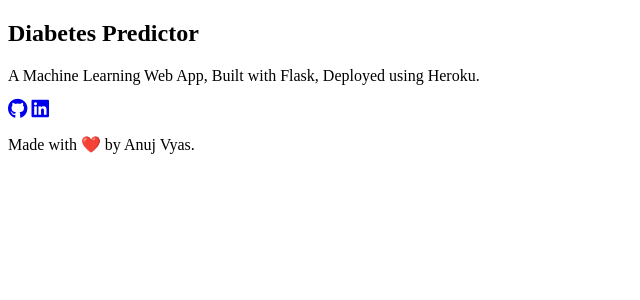
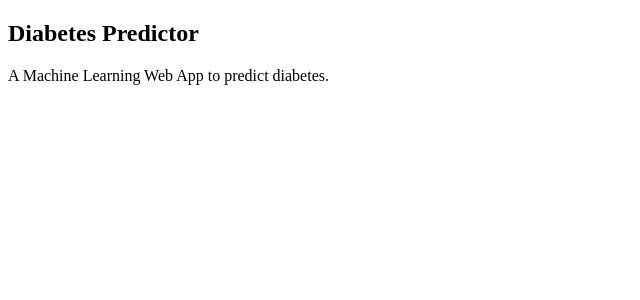
Before and after one commit to reddy26lc/Machine-Learning-Projects, a Flask app: template Diabetes Predictor/templates/results.html in a window 1280 px wide. Shown: the top 300 px of the page, without its empty margins (0-640 px from the left). Run offline with Flask 2, Linux system fonts and the light colour scheme; the template is opened without the code that fills it, so the values that code supplies are empty; parts of the project's set-up code (start-up, migrations or seed data) failed here and were passed over; some libraries are stand-ins or nearby versions.

Commit message:
Update results.html

```diff
--- a/Diabetes Predictor/templates/results.html
+++ b/Diabetes Predictor/templates/results.html
@@ -17,7 +17,7 @@
 		<div class="container">
             <h2 class='container-heading'><span class="heading_font">Diabetes Predictor</span></h2>
             <div class='description'>
-    			<p>A Machine Learning Web App, Built with Flask, Deployed using Heroku.</p>
+    			<p>A Machine Learning Web App to predict diabetes.</p>
     		</div>
     	</div>
 
@@ -28,18 +28,8 @@
 				<img class="gif" src="{{ url_for('static', filename='diabetes.webp') }}" alt="Diabetes Image">
 			{% elif prediction==0 %}
 				<h1>Prediction: <span class='safe'>Great! You DON'T have diabetes.</span></h1>
-				<img class="gif1" src="{{ url_for('static', filename='no-diabetes.webp') }}" alt="Not Diabetes Image">
 			{% endif %}
 		</div>
 
-		<!-- Footer -->
-       <div class='footer'>
-           <div class="contact">
-               <a target="_blank" href="https://github.com/anujvyas/Diabetes-Prediction-Deployment"><i class="fab fa-github fa-lg contact-icon"></i></a>
-               <a target="_blank" href="https://www.linkedin.com/in/anujkvyas"><i class="fab fa-linkedin fa-lg contact-icon"></i></a>
-           </div>
-           <p class='footer-description'>Made with ❤️ by Anuj Vyas.</p>
-       </div>
-
 	</body>
 </html>
```
